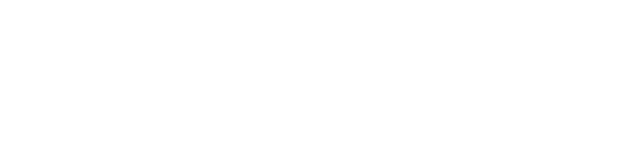
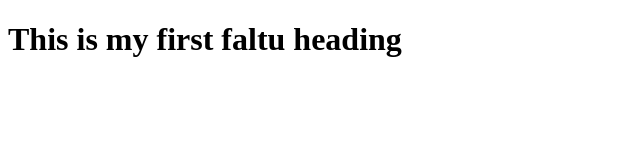
Before and after one commit to SandeepSinghnpr/apnacollege-demo, a plain HTML site: page index.html in a window 1280 px wide. Shown: the whole page, without its empty margins (0-640 px from the left). Drawn offline with Linux system fonts and the light colour scheme.

Commit message:
Create heading this is my sedond feature in my website

```diff
--- a/index.html
+++ b/index.html
@@ -6,6 +6,6 @@
     <title>Document</title>
 </head>
 <body>
-
+    <h1>This is my first faltu heading </h1>
 </body>
 </html>
```
